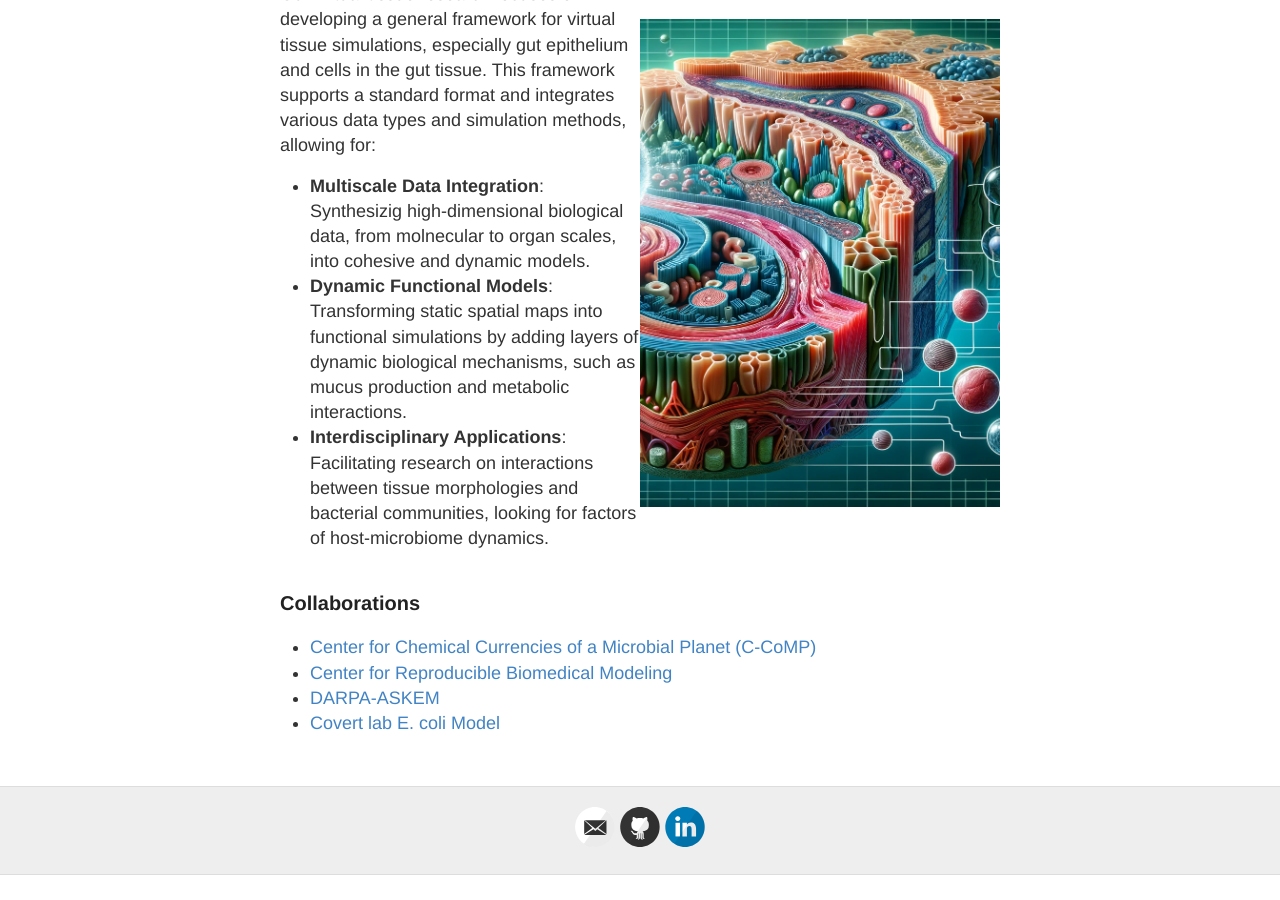
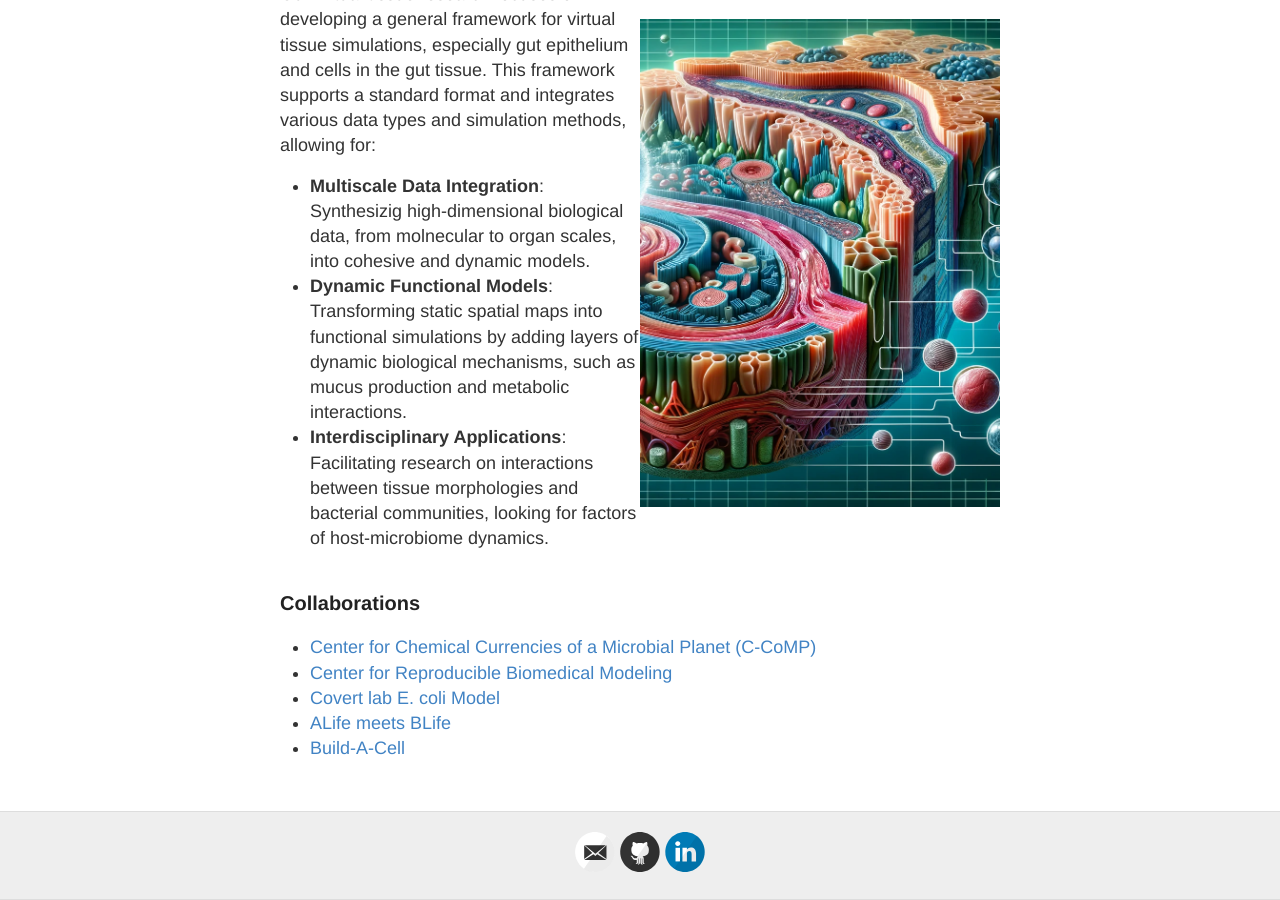
Before and after one commit to eagmon/eagmon.github.io, a Jekyll site: the page built from research.md, in a window 1280 px wide and 900 px high, scrolled down 2690 px. Built offline with Jekyll 4.4.1, drawn with Linux system fonts in a browser that asks for light colours; before the commit the page ends 3565 px from its top, so only the background shows below that.

Commit message:
add collaborations

```diff
--- a/research.md
+++ b/research.md
@@ -68,5 +68,6 @@ permalink: /research/
 ### Collaborations
 - [Center for Chemical Currencies of a Microbial Planet (C-CoMP)](https://ccomp-stc.org)
 - [Center for Reproducible Biomedical Modeling](https://reproduciblebiomodels.org)
-- [DARPA-ASKEM](https://www.darpa.mil/news-events/2021-12-06)
 - [Covert lab E. coli Model](https://www.covert.stanford.edu)
+- [ALife meets BLife](https://alifemeetsblife.org)
+- [Build-A-Cell](https://www.buildacell.org)
```
